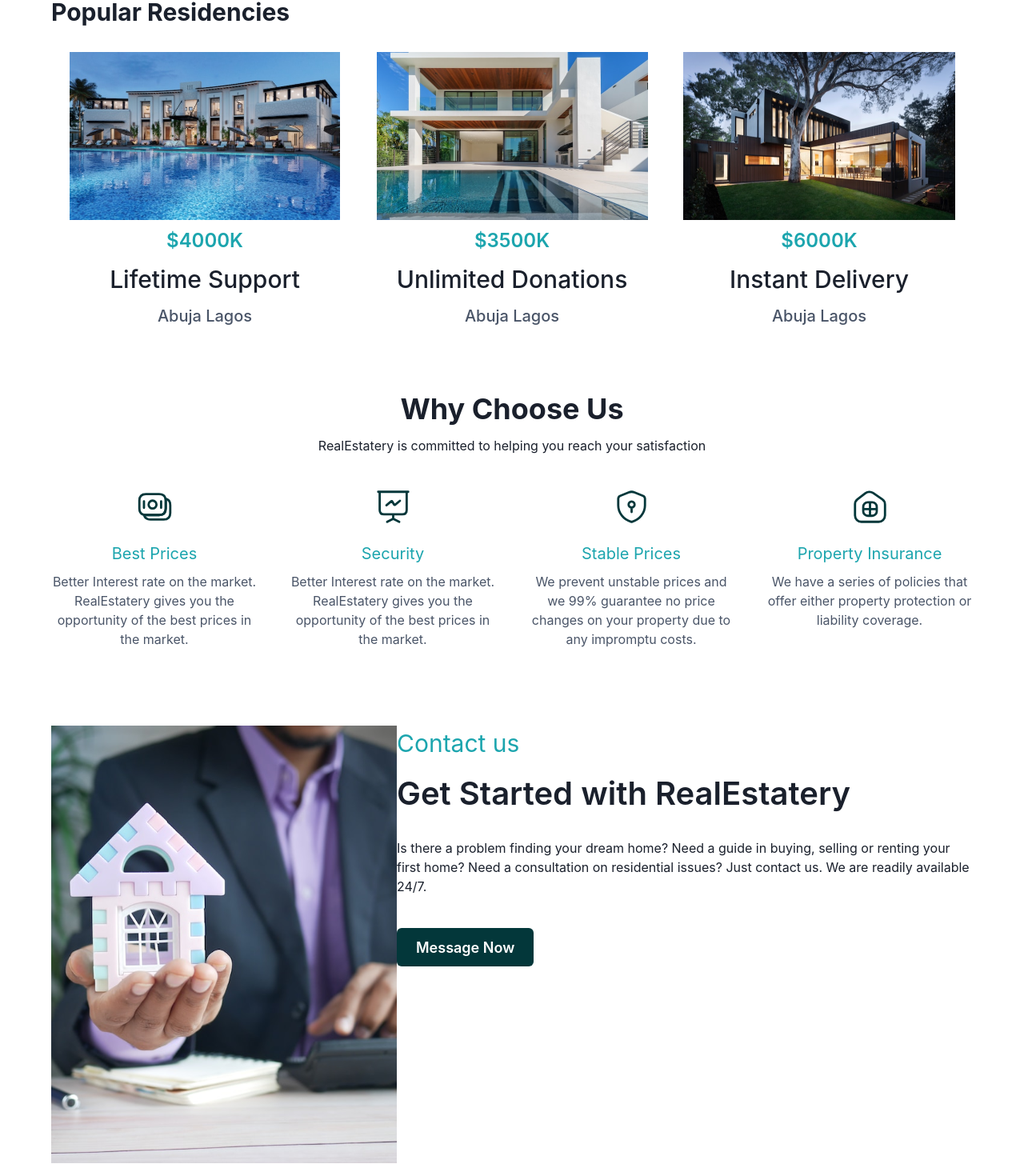
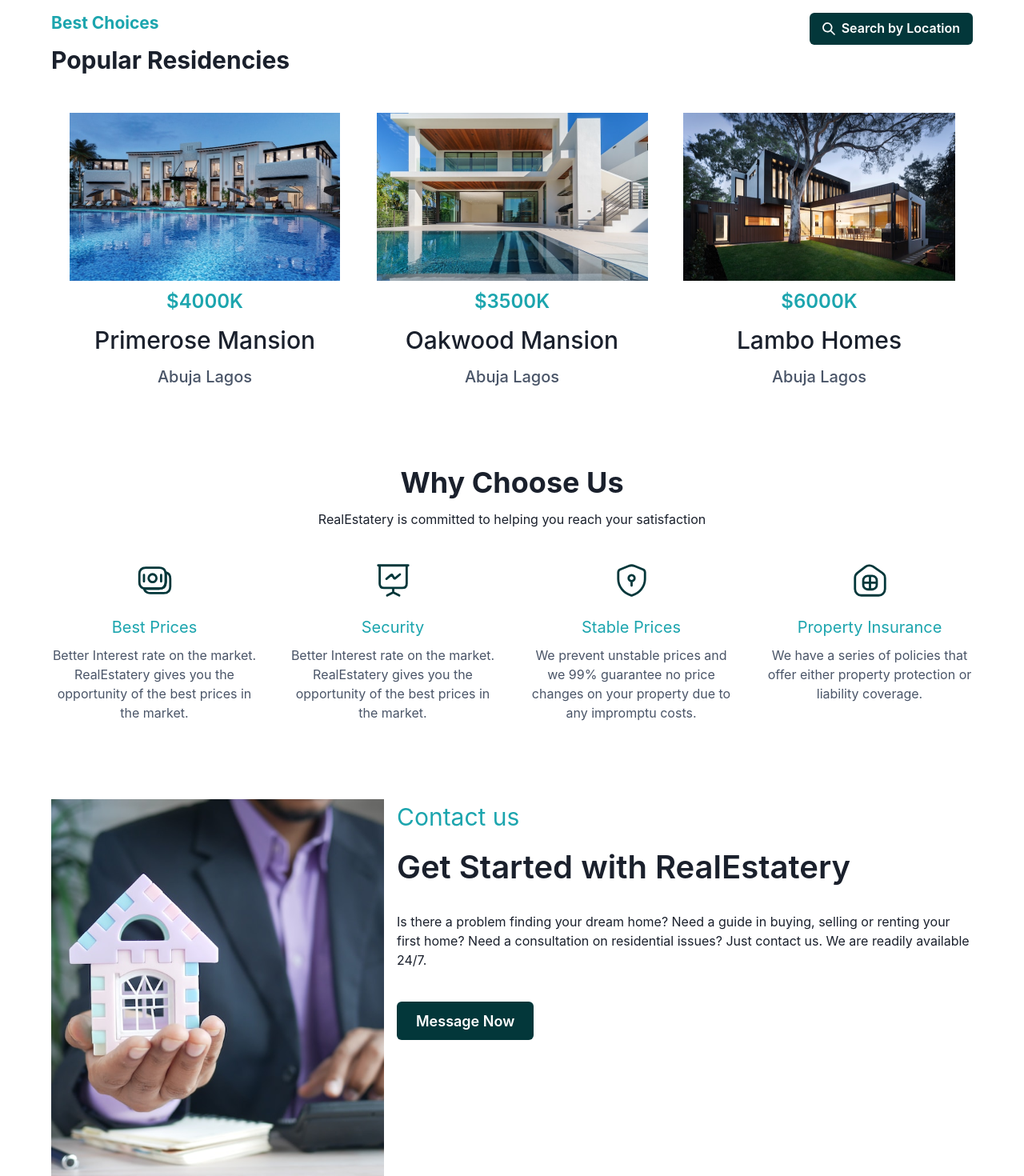
Before and after one commit to Ajyupdate/freestyle, a Next.js app: page / in a window 1280 px wide. Shown: the part 856-2326 px from the top of the page at 80% size. Built offline with nearby package versions, Linux system fonts and the light colour scheme.

Commit message:
general-responsiveness

```diff
--- a/component/BestChoice.tsx
+++ b/component/BestChoice.tsx
@@ -18,7 +18,7 @@ interface FeatureProps {
 const Feature = ({ title, location, money, icon }: FeatureProps) => {
   return (
 
-    <Stack align={{base: 'center',  }}>
+    <Stack align={{base: 'center',  }} m={4}>
       <Flex
 
         >
@@ -50,11 +50,11 @@ export default function SimpleThreeColumns() {
             </Button>
         </Flex>
 
-      <SimpleGrid columns={{ base: 1, md: 3 }} spacing={{base:10, md: 0}}>
+      <SimpleGrid columns={{ base: 1, md: 3 }}  spacing={{base:10, md: 0}}>
         <Feature
           icon={fourKHouse}
           money={4000}
-          title={'Lifetime Support'}
+          title={'Primerose Mansion'}
           location={
             'Abuja Lagos'
           }
@@ -62,7 +62,7 @@ export default function SimpleThreeColumns() {
         <Feature
           icon={threeKHouse}
           money={3500}
-          title={'Unlimited Donations'}
+          title={'Oakwood Mansion'}
           location={
             'Abuja Lagos'
           }
@@ -70,7 +70,7 @@ export default function SimpleThreeColumns() {
         <Feature
           icon={sixKHouse}
           money={6000}
-          title={'Instant Delivery'}
+          title={'Lambo Homes'}
           location={
             'Abuja Lagos'
           }
--- a/component/LandingContact.tsx
+++ b/component/LandingContact.tsx
@@ -20,7 +20,7 @@ const LandingContact = (props: iLandingPage) => {
 
             <Spacer/>
 
-            <Box maxW='45rem'>
+            <Box maxW='45rem' ml={4}>
                 <Text mb={4} fontSize='3xl' color='#1CA5AE'>Contact us</Text>
                 <Heading fontSize='40px'  fontWeight='600'>
                 Get Started with RealEstatery
--- a/component/Nav.tsx
+++ b/component/Nav.tsx
@@ -57,7 +57,7 @@ const NAV_ITEMS: Array<NavItem> = [
   },
   {
     label: 'Buy',
-    href: '#',
+    href: './buy',
   },
   {
     label: 'Sell',
--- a/pages/_app.tsx
+++ b/pages/_app.tsx
@@ -1,10 +1,15 @@
 import '../styles/globals.css'
 import type { AppProps } from 'next/app'
 import { ChakraProvider } from '@chakra-ui/react'
+import Nav from '../component/Nav'
+import Footer from '../component/Footer'
 export default function App({ Component, pageProps }: AppProps) {
   return (
     <ChakraProvider>
+      <Nav/>
       <Component {...pageProps} />
+      <Footer/>
+
     </ChakraProvider>
   )
 }
--- /dev/null
+++ b/pages/buy/index.tsx
@@ -0,0 +1,13 @@
+import React from 'react'
+
+export interface iBuy{
+
+}
+
+const Buy = (props: iBuy) => {
+  return (
+    <div>Buy</div>
+  )
+}
+
+export default Buy
```
